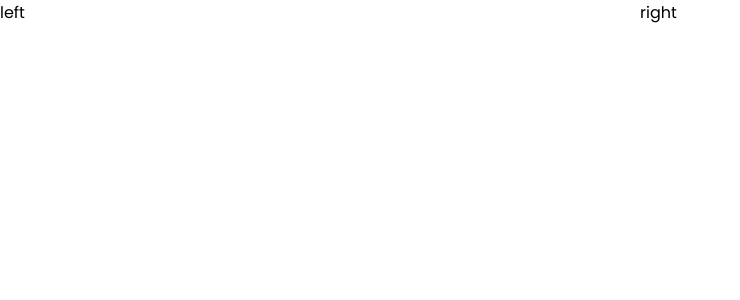
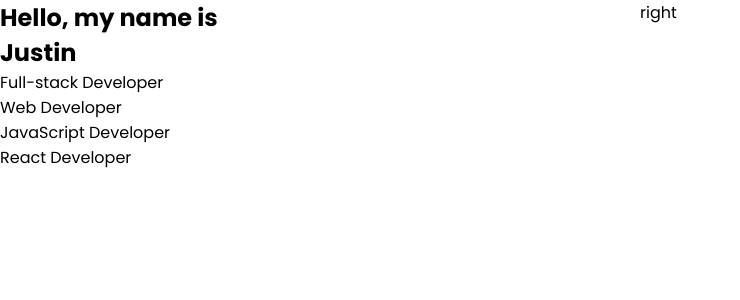
Before and after one commit to justinklam/portfolio, a React (Create React App) app: page / in a window 1280 px wide. Shown: the top 300 px of the page, without its empty margins (0-740 px from the left). Built offline with nearby package versions, Linux system fonts and the light colour scheme.

Commit message:
add in elements to display name/titles

```diff
--- a/src/components/intro/Intro.jsx
+++ b/src/components/intro/Intro.jsx
@@ -4,7 +4,21 @@ import "./intro.css";
 const Intro = () => {
   return (
     <div className="i">
-      <div className="i-left">left</div>
+      <div className="i-left">
+        <div className="i-left-wrapper">
+          <h2 className="i-intro">Hello, my name is</h2>
+          <h2 className="i-name">Justin</h2>
+          <div className="i-title">
+            <div className="i-title-wrapper">
+              <div className="i-title-item">Full-stack Developer</div>
+              <div className="i-title-item">Web Developer</div>
+              <div className="i-title-item">JavaScript Developer</div>
+              <div className="i-title-item">React Developer</div>
+            </div>
+          </div>
+        </div>
+      </div>
+
       <div className="i-right">right</div>
     </div>
   )
```
